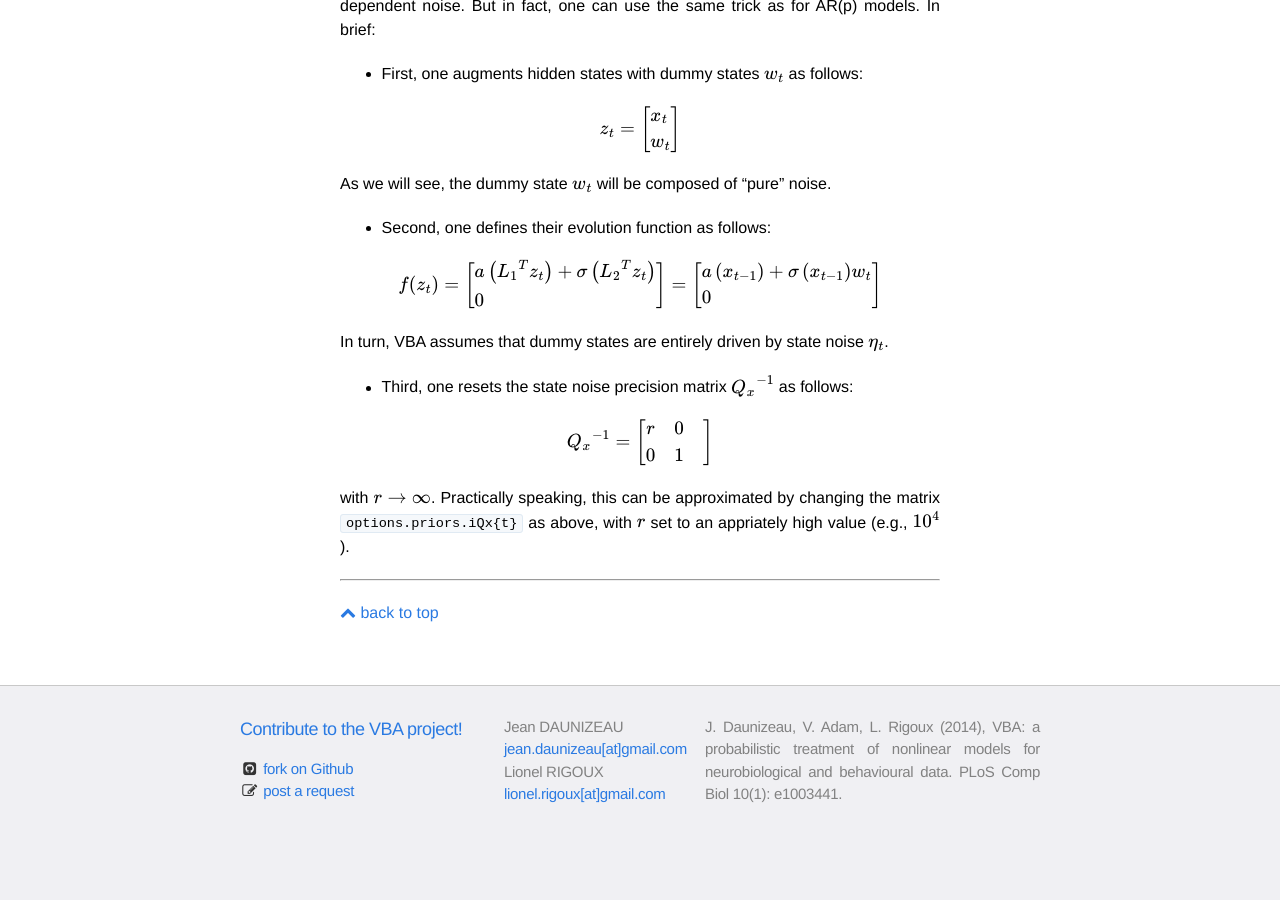
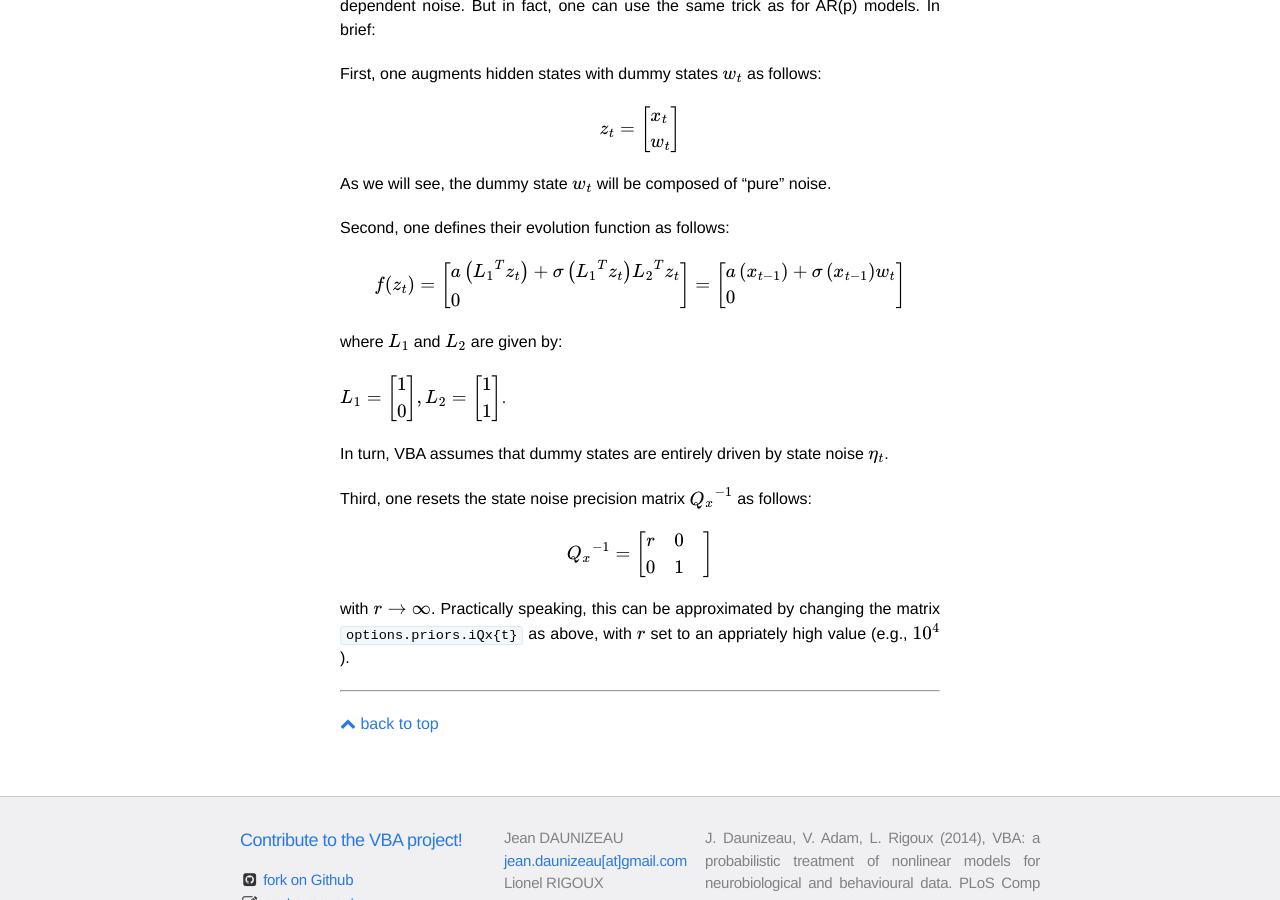
Before and after one commit to MBB-team/VBA-toolbox, a Jekyll site: the page built from _wiki/generativeModels.md, in a window 1280 px wide and 900 px high, scrolled down 3477 px. Built offline with Jekyll 4.4.1, drawn with Linux system fonts in a browser that asks for light colours; nearby versions of some CDN libraries; formulas are drawn with MathJax 3; before the commit the page ends 4328 px from its top, so only the background shows below that.

Commit message:
Update generativeModels.md

```diff
--- a/_wiki/generativeModels.md
+++ b/_wiki/generativeModels.md
@@ -76,19 +76,23 @@ where a\left(x\right) is an arbitrary mapping of system's states and $$\sigma\le
 In its native form, VBA's generative model does not apprently handle state-dependent noise. But in fact, one can use the same trick as for AR(p) models. In brief:
 
 
-- First, one augments hidden states with dummy states $$w_t$$ as follows:
+First, one augments hidden states with dummy states $$w_t$$ as follows:
 
 $$ z_t = \left[\begin{array}{l} x_t \\ w_t \end{array}\right] $$
 
 As we will see, the dummy state $$w_t$$ will be composed of "pure" noise.
 
-- Second, one defines their evolution function as follows:
+Second, one defines their evolution function as follows:
 
-$$ f(z_t) = \left[\begin{array}{l} a\left({L_1}^T z_t\right) + \sigma\left({L_2}^T z_t\right) \\ 0 \end{array}\right] = \left[\begin{array}{l} a\left(x_{t-1}\right) + \sigma\left(x_{t-1}\right)w_t \\ 0 \end{array}\right] $$
+$$ f(z_t) = \left[\begin{array}{l} a\left({L_1}^T z_t\right) + \sigma\left({L_1}^T z_t\right) {L_2}^T z_t \\ 0 \end{array}\right] = \left[\begin{array}{l} a\left(x_{t-1}\right) + \sigma\left(x_{t-1}\right)w_t \\ 0 \end{array}\right] $$
+
+where $$L_1$$ and $$L_2$$ are given by:
+
+$$ L_1 = \left[\begin{array}{l} 1 \\ 0 \end{array}\right],L_2 = \left[\begin{array}{l} 1 \\ 1 \end{array}\right] $$.
 
 In turn, VBA assumes that dummy states are entirely driven by state noise $$\eta_t$$.
 
-- Third, one resets the state noise precision matrix $${Q_x}^{-1}$$ as follows:
+Third, one resets the state noise precision matrix $${Q_x}^{-1}$$ as follows:
 
 $$ {Q_x}^{-1} = \left[\begin{array}{cc} r & 0 & \\ 0 & 1  \end{array}\right] $$
 
```
